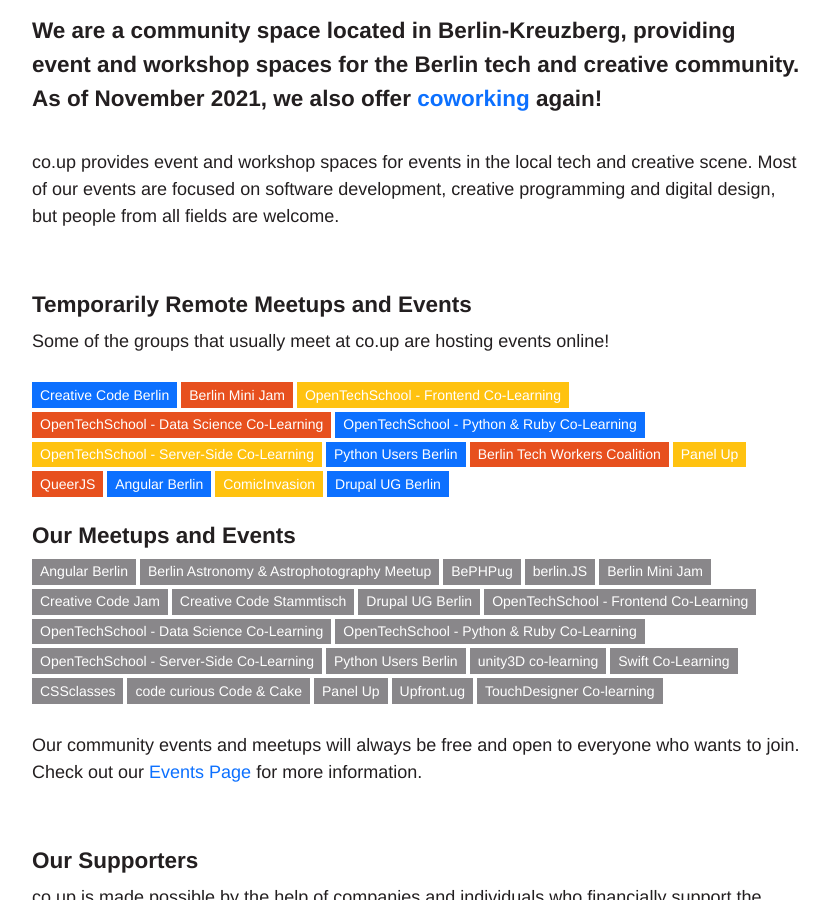
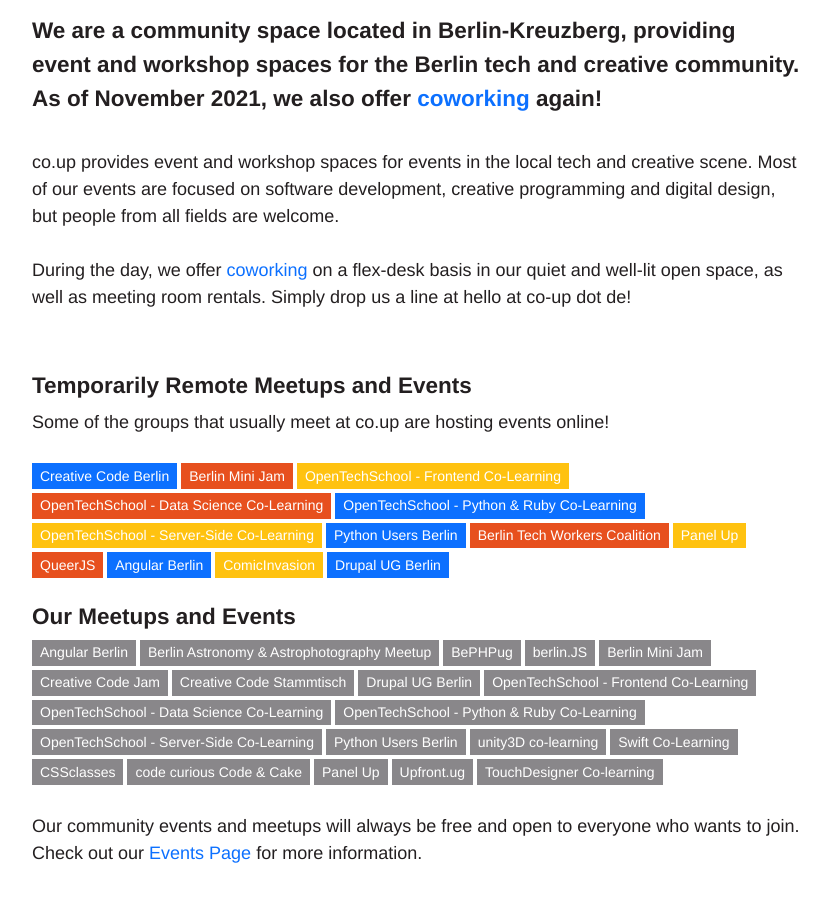
Before and after one commit to co-up/co-up.de, a Jekyll site: the page built from index.html, in a window 1280 px wide and 900 px high, scrolled down 583 px. Shown: the whole window, without its empty margins (224-1053 px from the left). Built offline with Jekyll 4.4.1, drawn with Linux system fonts in a browser that asks for light colours.

Commit message:
added line about coworking, fixed typo

```diff
--- a/index.html
+++ b/index.html
@@ -22,6 +22,9 @@
 <section class="support-section">
   <p>
     co.up provides event and workshop spaces for events in the local tech and creative scene. Most of our events are focused on software development, creative programming and digital design, but people from all fields are welcome.
+  </p>
+  <p>
+    During the day, we offer <a href="/coworking">coworking</a> on a flex-desk basis in our quiet and well-lit open space, as well as meeting room rentals. Simply drop us a line at hello at co-up dot de!
   </p>
 </section>
 
```
